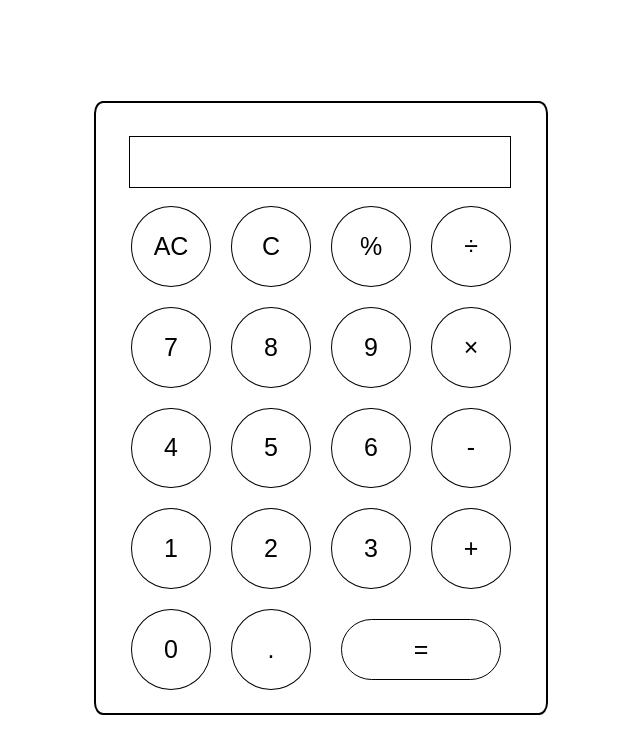
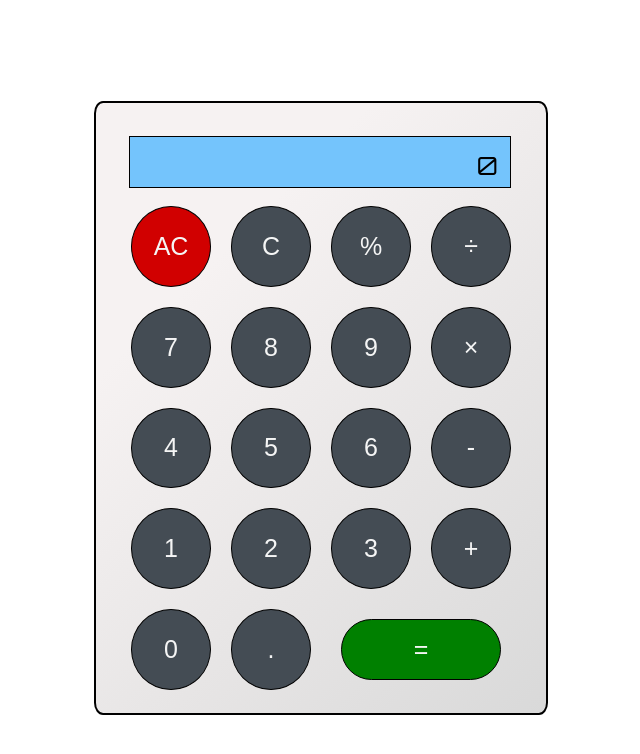
Before and after one commit to jsfinesse/calculator, a plain HTML site: page index.html in a window 1280 px wide. Shown: the whole page, without its empty margins (319-959 px from the left). Drawn offline with Linux system fonts and the light colour scheme.

Commit message:
Added CSS styling

```diff
--- a/app.js
+++ b/app.js
@@ -90,6 +90,7 @@ allClear.addEventListener("click", function() {
     currOperator = '';
     calcDisplay.textContent = '';
     isOperatorUsedOnce = false;
+    calcDisplay.textContent = "0";
 });
 
 clear.addEventListener("click", function() {
--- a/index.html
+++ b/index.html
@@ -6,12 +6,13 @@
     <meta name="viewport" content="width=device-width, initial-scale=1.0">
     <script src="app.js" defer></script>
     <link rel="stylesheet" href="style.css">
+    <link href='https://fonts.googleapis.com/css?family=Orbitron' rel='stylesheet' type='text/css'>
     <title>Calculator</title>
 </head>
 <body>
     <div class="calculator">
-        <div id="display">
-            <p class="display"></p>
+        <div id="calcdisplay">
+            <p class="display">0</p>
         </div>
         <div class="buttons">
             <button class="allclear" id="allclear">AC</button>
--- a/style.css
+++ b/style.css
@@ -12,14 +12,19 @@ body {
     border-radius: 2%;
     padding: 1em;
     border: 2px solid black;
+    /* background: whitesmoke; */
+    background-color: #d9d9d9;
+    background-image: linear-gradient(315deg, #d9d9d9 0%, #f6f2f2 74%);
 }
 
-#display {
+#calcdisplay {
     width: 95%;
     text-align: center;
     height: 2em;
     margin: 8px;
     border: 1px solid black;
+    background: #74c4fc;
+    font-family: Orbitron;
 }
 
 .display {
@@ -42,6 +47,11 @@ body {
 #equal {
     grid-column: 3/5;
     border-radius: 2.5rem;
+    background: green;
+}
+
+#allclear {
+    background: #D10000;
 }
 
 button {
@@ -50,6 +60,8 @@ button {
     border: 1px solid black;
     font-size: 1em;
     border-radius: 50%;
+    background: #444c54;
+    color: whitesmoke;
 }
 
 button:hover {
```
